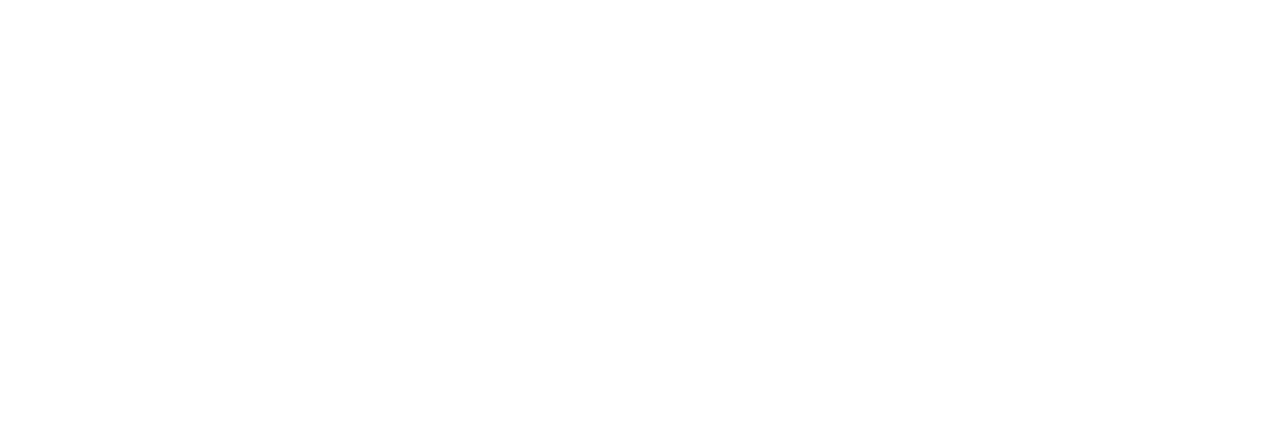
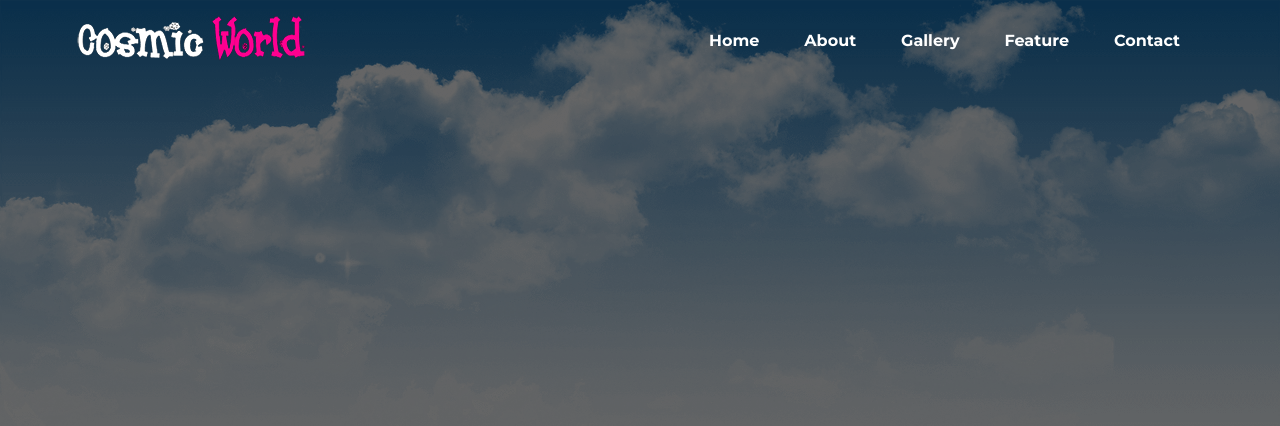
Before and after one commit to abunaserkayes0/Cosmic-world, a plain HTML site: page index.html in a window 1280 px wide. Drawn offline with Linux system fonts and the light colour scheme.

Commit message:
update nav section

```diff
--- a/css/style.css
+++ b/css/style.css
@@ -0,0 +1,45 @@
+/* Google-fonts */
+@import url('https://fonts.googleapis.com/css2?family=Montserrat:wght@400;500;600;700&display=swap');
+
+/* Common-Utilities */
+*{
+    margin: 0;
+    padding: 0;
+    box-sizing: border-box;
+}
+body{
+    font-family: 'Montserrat', sans-serif;
+}
+.container{
+    max-width: 1200px;
+    margin: 0 auto;
+    padding: 0 30px;
+}
+/* navigation-Section */
+header{
+    background: url('../images/cloud.png');
+    height: 100vh;
+    background-repeat: no-repeat;
+    background-size: cover;
+    background-color: rgba(0, 0, 0,0.6);
+    background-blend-mode:overlay;
+}
+nav{
+    height: 80px;
+    display: flex;
+    justify-content: space-between;
+    align-items: center;
+}
+.navigation{
+    display: flex;
+}
+.navigation li{
+    list-style: none;
+    margin-right:15px;
+}
+.navigation li a{
+    text-decoration: none;
+    font-weight: bold;
+    color: white;
+    padding:15px;
+}
--- a/index.html
+++ b/index.html
@@ -8,6 +8,19 @@
     <title>Cosmic world</title>
 </head>
 <body>
-
+    <header>
+        <nav class="container">
+            <div class="logo">
+                <img src="images/logo.png" alt="">
+            </div>
+            <ul class="navigation">
+                <li><a href="#">Home</a></li>
+                <li><a href="#">About</a></li>
+                <li><a href="#">Gallery</a></li>
+                <li><a href="#">Feature</a></li>
+                <li><a href="#">Contact</a></li>
+            </ul>
+        </nav>
+    </header>
 </body>
 </html>
```
